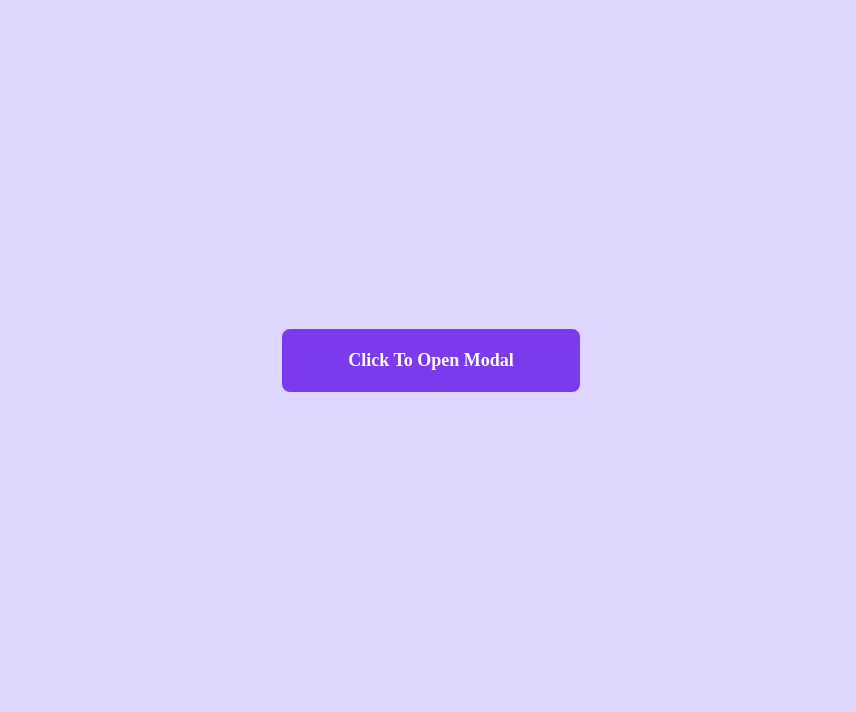
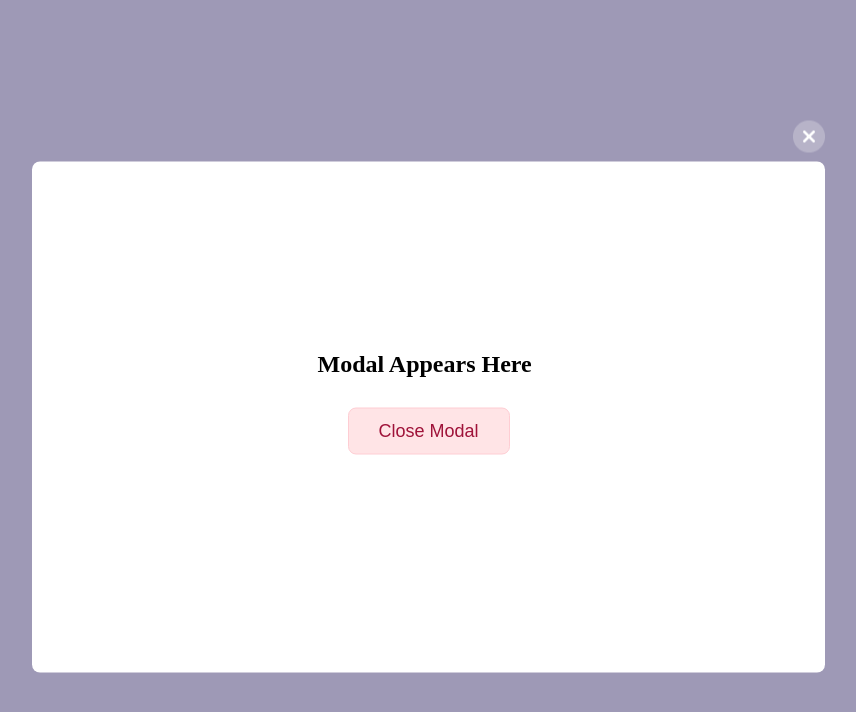
Before and after one commit to Trishana9/Javascript-modal, a plain HTML site: page index.html in a window 1280 px wide. Both pictures are taken after a click on the button "Click To Open Modal". Shown: the whole page, without its empty margins (209-1065 px from the left). Drawn offline with Linux system fonts and the light colour scheme.

Commit message:
popup modal

```diff
--- a/css/style.css
+++ b/css/style.css
@@ -1,15 +1,17 @@
 *{
     padding: 0px;
     margin: 0px;
-    background: #DDD6FE;
+    box-sizing: border-box;
 }
 
-.container{
-    height: 90vh;
+.main-page{
+    background: #DDD6FE;
+    width: 100vw;
+    height: 100vh;
     display: flex;
-    flex-direction: row;
     justify-content: center;
     align-items: center;
+
 }
 
 .container-btn{
@@ -23,8 +25,78 @@
   font-size: 18px;
   color: #FEFEFE;
   border: none;
+  cursor: pointer;
 }
 
-.container-btn:hover{
-    background: #8164b4;
+  .modal {
+    position: fixed;
+    top: 50%;
+    left: 50%;
+    transform: translate(-50%, -50%) scale(0);
+    transition: 200ms ease-in-out;
+    z-index: 10;
+    width: 798px;
+    height: 569px;
   }
+
+  .modal.active {
+    transform: translate(-50%, -50%) scale(1);
+  }
+  .modal-header {
+    display: flex;
+    justify-content: flex-end;
+    background: transparent;
+  }
+
+  .modal-body {
+    background-color: white;
+    width: 793px;
+    height: 511px;
+    background: #FFFFFF;
+    border-radius: 8px;
+  }
+
+  #overlay {
+    position: fixed;
+    opacity: 0;
+    transition: 200ms ease-in-out;
+    top: 0;
+    left: 0;
+    right: 0;
+    bottom: 0;
+    background-color: rgba(0, 0, 0, 0.281);
+    pointer-events: none;
+  }
+
+  #overlay.active {
+    opacity: 1;
+    pointer-events: all;
+  }
+
+  .close-button{
+    padding: 5px;
+    cursor: pointer;
+  }
+
+  .modal-body{
+    display: flex;
+    justify-content: center;
+    align-items: center;
+  }
+
+  .close-modal{
+    width: 162px;
+    height: 47px;
+    background: #FFE4E6;
+    border: 1px solid #FECDD3;
+    border-radius: 8px;
+    font-size: 18px;
+    color: #9F1239;
+    cursor: pointer;
+    margin: 30px 30px;
+  }
+
+  .modal-body p{
+    font-weight: bold;
+    font-size: 24px;
+  }
--- a/index.html
+++ b/index.html
@@ -1,16 +1,33 @@
 <!DOCTYPE HTML>
 <html>
   <head>
-    <title> Javascript Model</title>
+    <title> Javascript Modal</title>
     <link rel="stylesheet" href="css/style.css">
+    <script defer src="script.js"></script>
   </head>
 
 <body>
 
-  <div class="container ">
-    <button class="container-btn">Click To Open Modal</button>
+  <div class="main-page">
+    <button class="container-btn" data-modal-target="#modal"><img style="padding-right: 10px;" src="images/Icon.png">Click To Open Modal</button>
+  </div>
 
+
+  <div class="modal" id="modal">
+    <div class="modal-header">
+      <a data-close-button class="close-button"><img src="images/Close.png"></a>
+    </div>
+    <div class="modal-body">
+      <div>
+        <p>Modal Appears Here</p>
+        <button data-close-button class="close-modal">Close Modal</button>
+
+      </div>
+
+    </div>
   </div>
+  <div id="overlay"></div>
+
 
 </body>
 
--- a/script.js
+++ b/script.js
@@ -1 +1,36 @@
-alert( 'Hello!' );
+const openModalButtons = document.querySelectorAll('[data-modal-target]')
+const closeModalButtons = document.querySelectorAll('[data-close-button]')
+const overlay = document.getElementById('overlay')
+
+openModalButtons.forEach(button => {
+  button.addEventListener('click', () => {
+    const modal = document.querySelector(button.dataset.modalTarget)
+    openModal(modal)
+  })
+})
+
+overlay.addEventListener('click', () => {
+  const modals = document.querySelectorAll('.modal.active')
+  modals.forEach(modal => {
+    closeModal(modal)
+  })
+})
+
+closeModalButtons.forEach(button => {
+  button.addEventListener('click', () => {
+    const modal = button.closest('.modal')
+    closeModal(modal)
+  })
+})
+
+function openModal(modal) {
+  if (modal == null) return
+  modal.classList.add('active')
+  overlay.classList.add('active')
+}
+
+function closeModal(modal) {
+  if (modal == null) return
+  modal.classList.remove('active')
+  overlay.classList.remove('active')
+}
```
Also changed, not shown: images/Close.png (added). Lines whose indentation alone changed are shown as unchanged.
